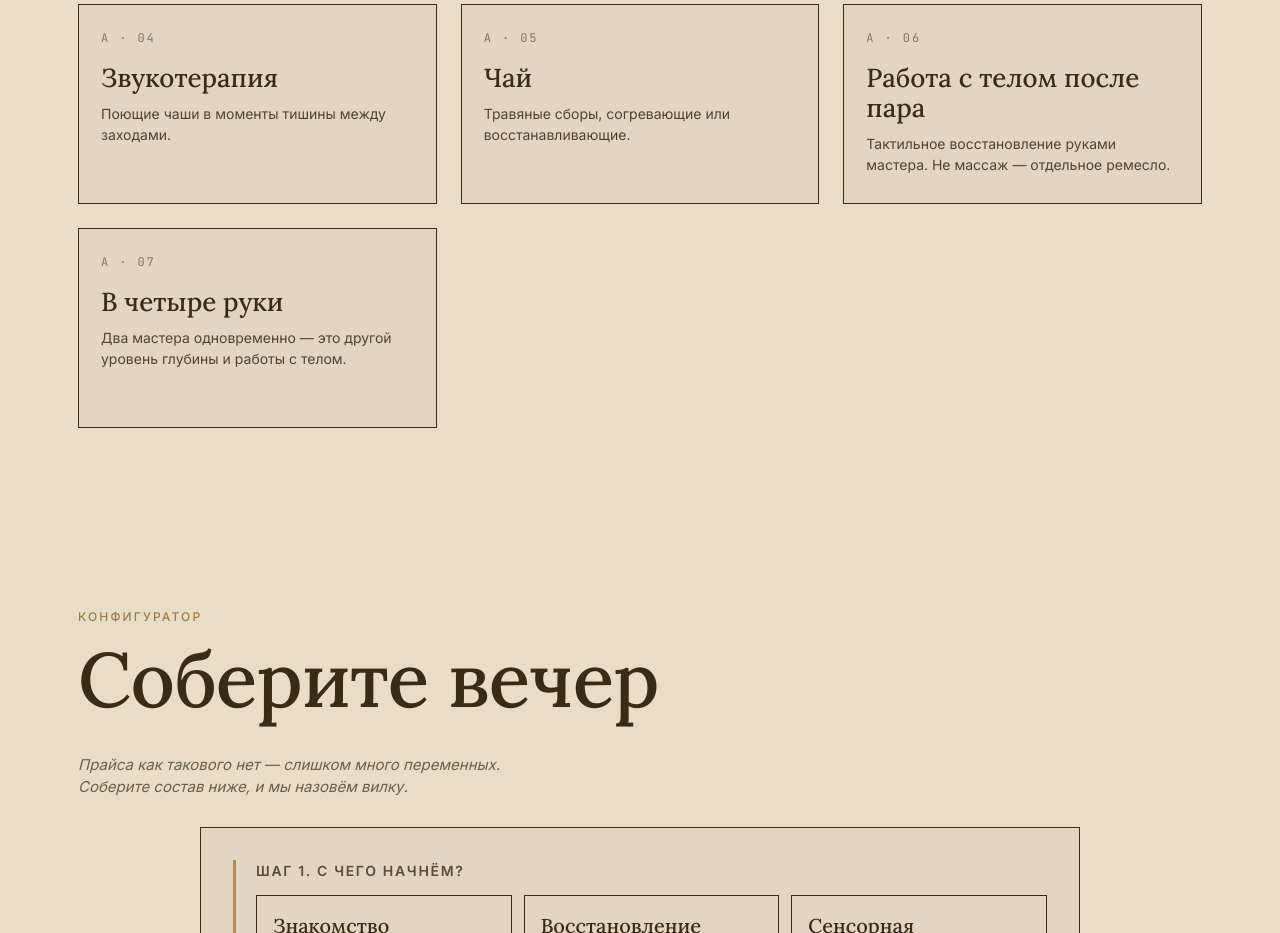
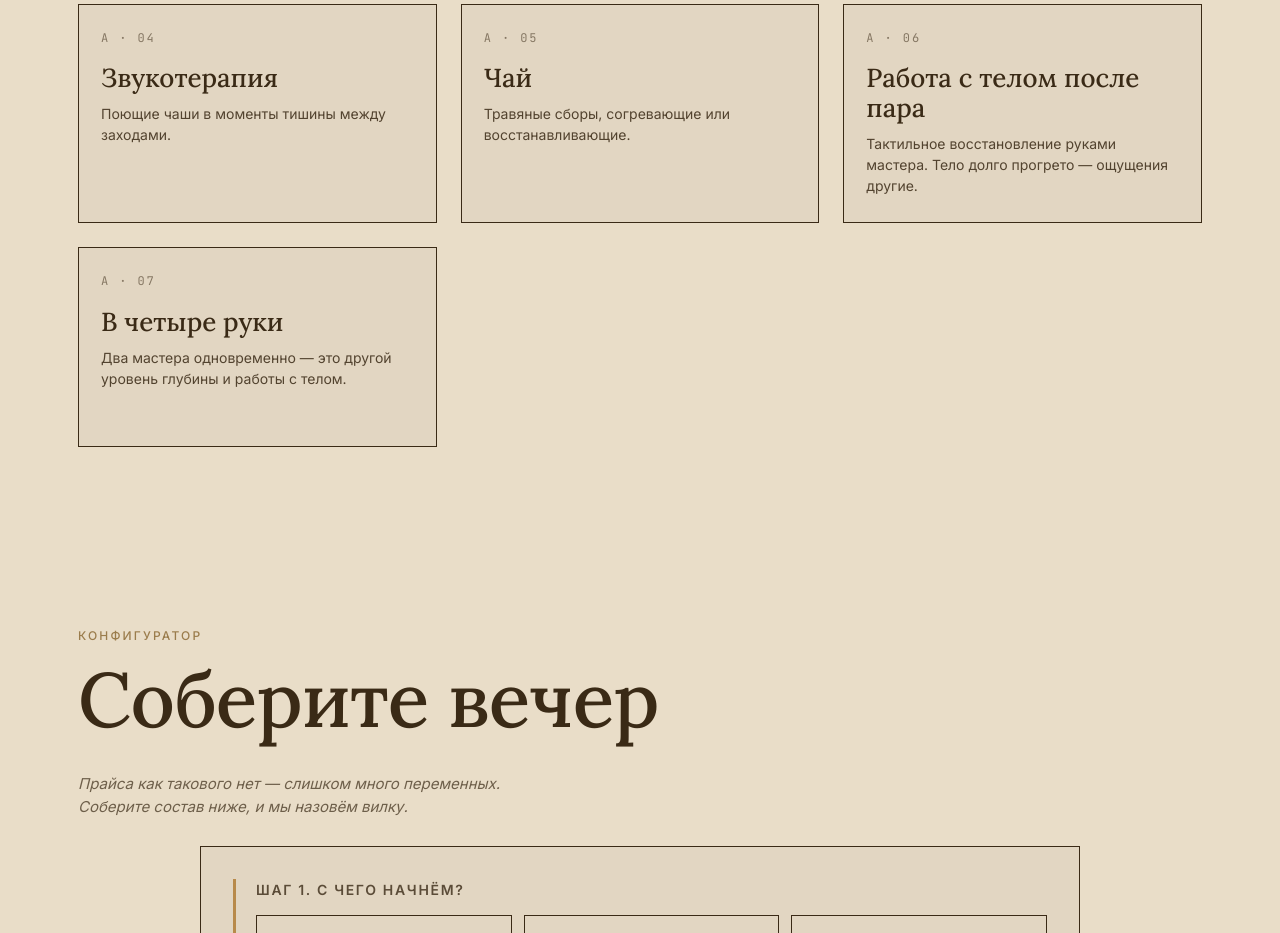
Before and after one commit to keechva/vigor-and-strength, a Next.js app: page /banya in a window 1280 px wide. Shown: the part 2040-2973 px from the top of the page. Built offline with nearby package versions, Linux system fonts and the light colour scheme.

Commit message:
убери все упоминания массажа со страницы бани, перепиши tactile через ощущения

```diff
--- a/app/_components/banya/BanyaAddons.tsx
+++ b/app/_components/banya/BanyaAddons.tsx
@@ -62,15 +62,16 @@ const ADDONS: Addon[] = [
     id: "tactile",
     num: "A · 06",
     title: "Работа с телом после пара",
-    desc: "Тактильное восстановление руками мастера. Не массаж — отдельное ремесло.",
+    desc: "Тактильное восстановление руками мастера. Тело долго прогрето — ощущения другие.",
     visualKind: "видео",
     fullText: (
       <>
-        Тактильное восстановление руками мастера. После пара тело отзывается на
-        касание иначе: мышцы прогретые, дыхание глубокое, нервная система
-        спокойна. Работа идёт по ощущениям тела — не по точкам и не по таймеру.
-        Часто это и есть кульминация вечера, после которой остальное уже не
-        нужно. Подробнее о подходе — в разделе{" "}
+        После пара тело отзывается на касание совершенно иначе. Мышцы прогретые
+        и податливые, дыхание глубокое, нервная система отпустила напряжение
+        дня. Мастер работает не по точкам и не по таймеру — а по ощущениям тела,
+        по тому, как оно сейчас просит. Это про возвращение себе ощущения целого
+        тела — без отдельных «зон» и без задач. Многие говорят, что именно после
+        этого вечер становится полным. Подробнее о подходе — в разделе{" "}
         <a href="/relax">Релаксология</a>.
       </>
     ),
--- a/app/_components/banya/BanyaConfigurator.tsx
+++ b/app/_components/banya/BanyaConfigurator.tsx
@@ -19,7 +19,7 @@ const ADDON_TOOLTIPS: Record<string, string> = {
   sound: "Поющие чаши в паузах между заходами.",
   tea: "Сборы своего приготовления — согревающие или восстанавливающие.",
   tactile:
-    "Тактильное восстановление руками мастера. Не массаж — отдельное ремесло.",
+    "Тактильное восстановление. После пара мышцы и кожа отзываются иначе.",
   four_hands:
     "Два мастера работают одновременно — другой уровень глубины.",
 };
```
Also changed, not shown: 1 other file (tests, documents, lock files or other folders).
